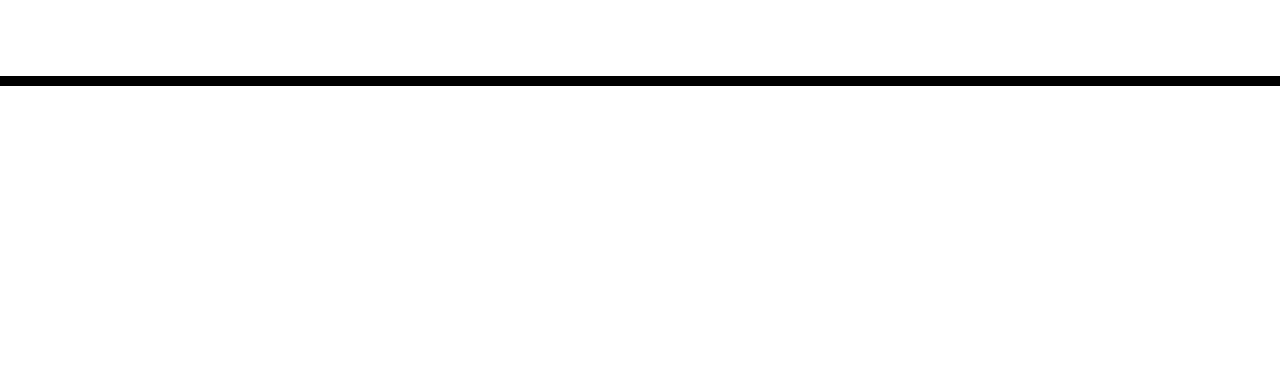
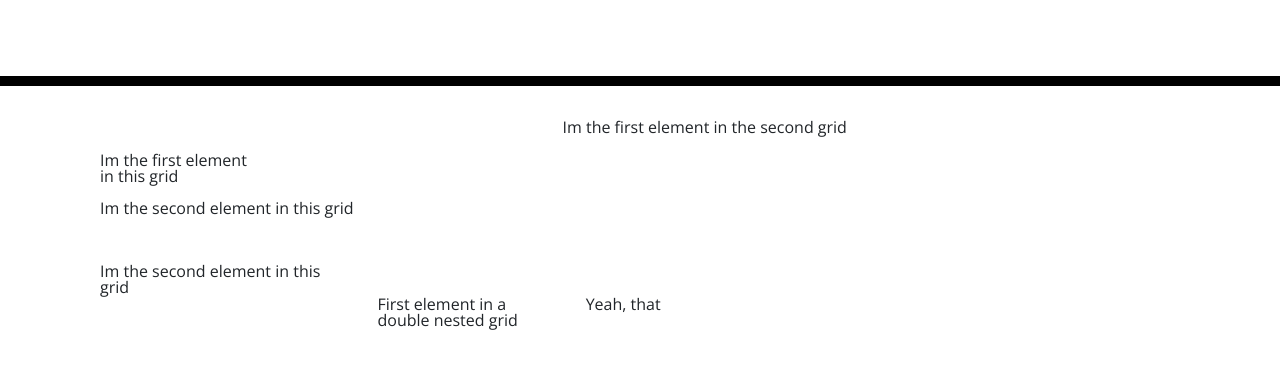
Before and after one commit to ScoBoFoSho/Daily-Bailey, a plain HTML site: page Develop/index.html in a window 1280 px wide. Shown: the part 269-638 px from the top of the page. Drawn offline with nearby package versions, Linux system fonts and the light colour scheme.

Commit message:
Javascript Added/Columns Explored

```diff
--- a/Develop/index.html
+++ b/Develop/index.html
@@ -20,6 +20,7 @@
       rel="stylesheet"
     />
     <link rel="stylesheet" href="style.css" />
+
     <title>Daily Bailey</title>
   </head>
 
@@ -30,10 +31,28 @@
       <p id="currentDay" class="lead"></p>
     </header>
     <div class="container">
-      <!-- Timeblocks go here -->
+      <div class="container-fluid">
+        <div class="row">
+          <div class="col-5">
+            <div class="row">
+              <p class="col-5">Im the first element in this grid</p>
+              <p class="col-9">Im the second element in this grid</p>
+            </div>
+          </div>
+          <p class="col-5">Im the first element in the second grid</p>
+          <p class="col-3">Im the second element in this grid</p>
+          <div class="col-9">
+            <div class="row">
+              <p class="col-3">First element in a double nested grid</p>
+              <p class="col-9">Yeah, that</p>
+            </div>
+          </div>
+        </div>
+      </div>
     </div>
 
     <script src="https://code.jquery.com/jquery-3.4.1.min.js"></script>
     <script src="https://cdnjs.cloudflare.com/ajax/libs/moment.js/2.24.0/moment.min.js"></script>
+    <link text="text/javascript" href="./script.js" />
   </body>
 </html>
```
Also changed, not shown: Develop/script.js (added).
